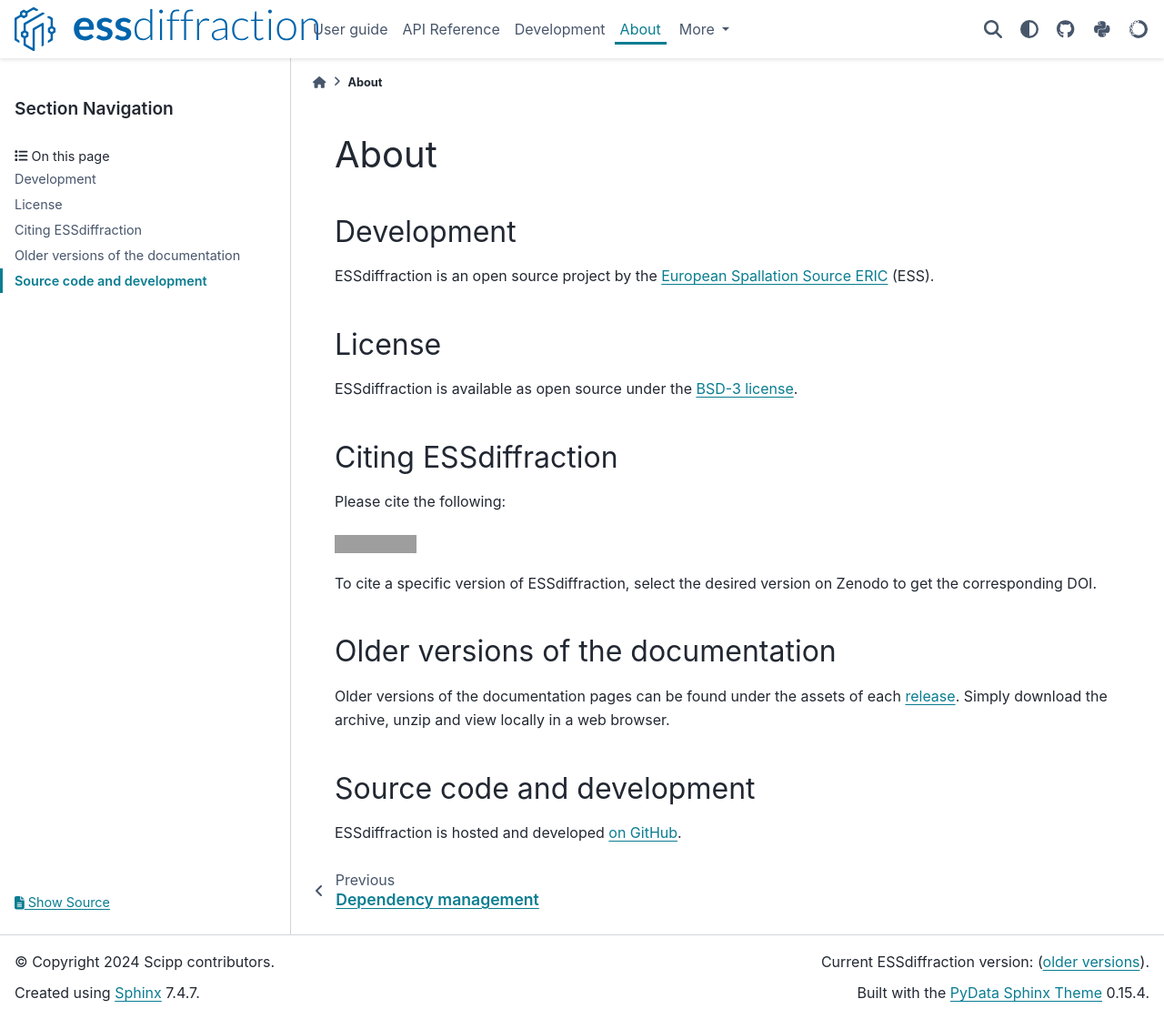
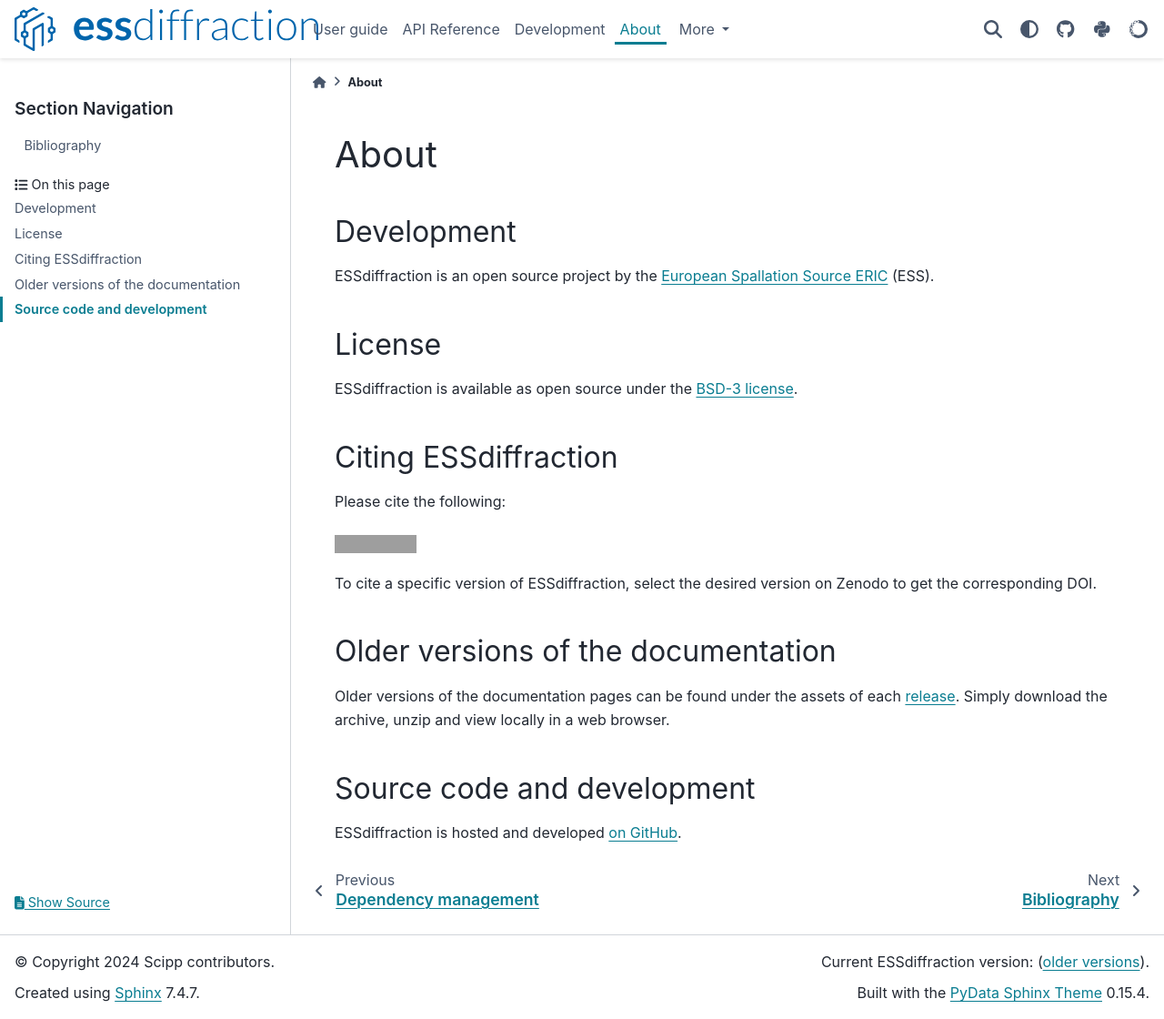
Before and after one commit to scipp/essdiffraction, a Sphinx documentation site: the page built from docs/about/index.md, in a window 1280 px wide and 1120 px high. Shown: the whole window at 91% size. Built offline with Sphinx 7.4.7 and the PyData theme 0.15.4, drawn with Linux system fonts in a browser that asks for light colours; the version number could not be read and is left out; grey boxes are pictures that could not be loaded.

Commit message:
Add missing bibliography

````diff
--- /dev/null
+++ b/docs/about/bibliography.rst
@@ -0,0 +1,4 @@
+Bibliography
+============
+
+.. bibliography::
--- a/docs/about/index.md
+++ b/docs/about/index.md
@@ -24,3 +24,11 @@
 ## Source code and development
 
 ESSdiffraction is hosted and developed [on GitHub](https://github.com/scipp/essdiffraction).
+
+```{toctree}
+---
+hidden:
+---
+
+bibliography
+```
````
